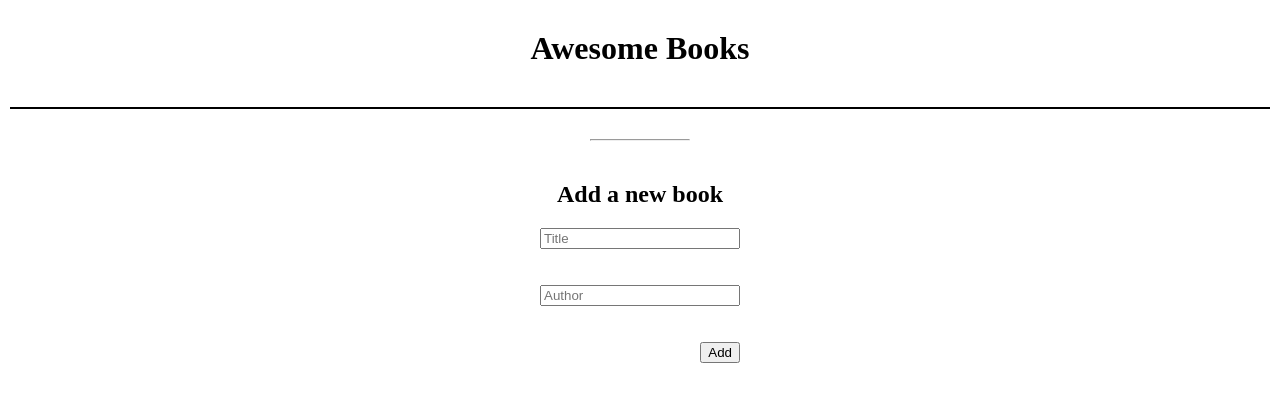
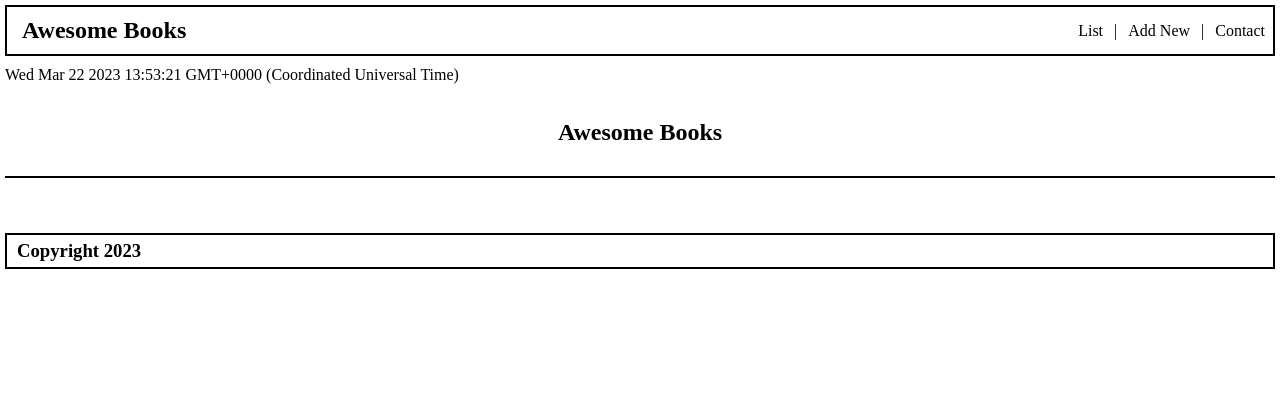
Before and after one commit to Yacoubou-seidou/awesome_book, a website with bundled scripts: page index.html in a window 1280 px wide. Built offline with nearby package versions, Linux system fonts and the light colour scheme.

Commit message:
Add single page navigation

```diff
--- a/index.html
+++ b/index.html
@@ -1,5 +1,6 @@
 <!DOCTYPE html>
 <html lang="en">
+
 <head>
   <meta charset="UTF-8">
   <meta http-equiv="X-UA-Compatible" content="IE=edge">
@@ -7,13 +8,28 @@
   <link rel="stylesheet" href="style.css">
   <title>Awesome Books</title>
 </head>
+
 <body>
-  <div class="main_container">
-    <h1 class="main-header">Awesome Books</h1>
-    <div class="book-container" id="books_section">
+  <header>
+    <nav class="nav-container">
+      <h1 class="nav-header">Awesome Books</h1>
+      <ul class="nav-menu">
+        <li class="menu-item" id="list-btn">List</li>
+        <li> | </li>
+        <li class="menu-item" id="add-btn">Add New</li>
+        <li> | </li>
+        <li class="menu-item" id="contact-btn">Contact</li>
+      </ul>
+    </nav>
+  </header>
+  <div class="date-container"></div>
+  <main class="main_container">
+    <section class="book-list-section">
+      <h2 class="main-header">Awesome Books</h2>
+      <div class="book-container" id="books_section">
 
-    </div>
-    <hr class="hr-line">
+      </div>
+    </section>
 
     <form action="#" class="book-form">
       <h2 class="form_header">Add a new book</h2>
@@ -21,7 +37,19 @@
       <input id="book-author" type="text" class="input_item" placeholder="Author"><br><br>
       <button type="submit" id="add_book">Add</button>
     </form>
-  </div>
+
+    <section class="contact-section">
+      <h2>Contact Information</h2>
+      <p>
+
+      </p>
+    </section>
+  </main>
+
+  <footer>
+    <h3>Copyright 2023</h2>
+  </footer>
 </body>
 <script src="script.js" type="module"></script>
+
 </html>
--- a/script.js
+++ b/script.js
@@ -1,5 +1,32 @@
 import BookList from './book-list.js';
 
 const bookObj = new BookList();
+const formContainer = document.querySelector('.book-form');
+const bookListSection = document.querySelector('.book-list-section');
+const contactSection = document.querySelector('.contact-section');
 
+const listLink = document.querySelector('#list-btn');
+const AddNewLink = document.querySelector('#add-btn');
+const contactLink = document.querySelector('#contact-btn');
+
+listLink.addEventListener('click', () => {
+  bookListSection.style.display = 'block';
+  formContainer.style.display = 'none';
+  contactSection.style.display = 'none';
+});
+
+AddNewLink.addEventListener('click', () => {
+  bookListSection.style.display = 'none';
+  formContainer.style.display = 'flex';
+  contactSection.style.display = 'none';
+});
+
+contactLink.addEventListener('click', () => {
+  bookListSection.style.display = 'none';
+  contactSection.style.display = 'block';
+  formContainer.style.display = 'none';
+});
+
+const dateContainer = document.querySelector('.date-container');
+dateContainer.innerHTML = new Date();
 bookObj.loadBooks();
--- a/style.css
+++ b/style.css
@@ -1,6 +1,34 @@
 * {
   box-sizing: border-box;
   margin: 0;
+}
+
+.nav-header {
+  padding: 5px 10px;
+}
+
+.nav-container {
+  display: flex;
+  justify-content: space-between;
+  padding: 5px;
+  border: 2px solid #000;
+  margin: 5px;
+}
+
+.nav-menu {
+  display: flex;
+  align-items: center;
+  list-style: none;
+  gap: 8px;
+}
+
+.date-container {
+  padding: 5px;
+}
+
+.menu-item {
+  cursor: pointer;
+  padding: 3px;
 }
 
 .main_container {
@@ -20,8 +48,8 @@
   flex-direction: column;
   align-items: center;
   border: 1px solid #000;
-  margin: 10px;
-  margin-bottom: 30px;
+  margin: 5px;
+  margin-bottom: 50px;
 }
 
 .book-item {
@@ -42,12 +70,13 @@
 }
 
 .book-form {
-  display: flex;
+  display: none;
   flex-direction: column;
   align-items: center;
   width: 200px;
   margin: 0 auto;
   margin-top: 20px;
+  margin-bottom: 30px;
 }
 
 .dark-bg {
@@ -74,3 +103,18 @@
 .input_item {
   width: 100%;
 }
+
+.contact-section {
+  display: none;
+  margin: 5px;
+}
+
+.contact-section h2 {
+  padding: 10px;
+}
+
+footer {
+  margin: 5px;
+  padding: 5px 10px;
+  border: 2px solid #000;
+}
```
